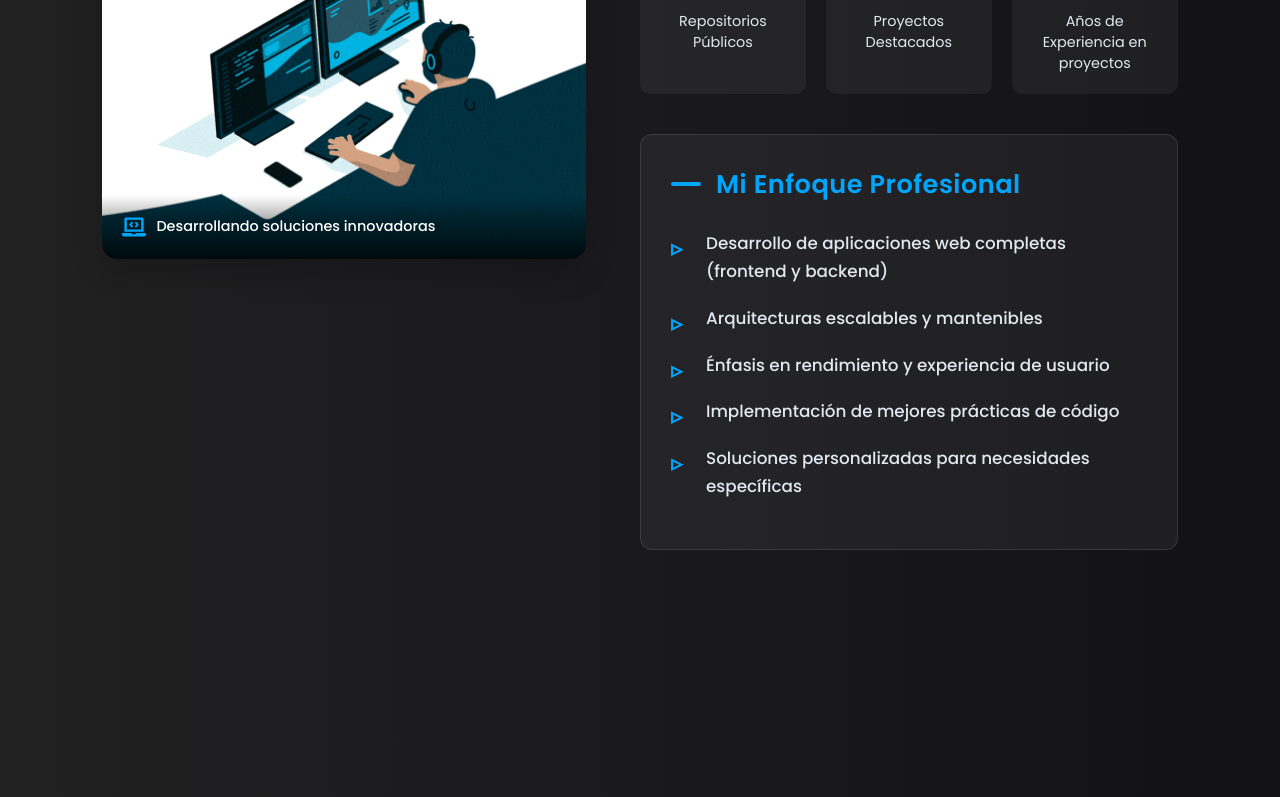
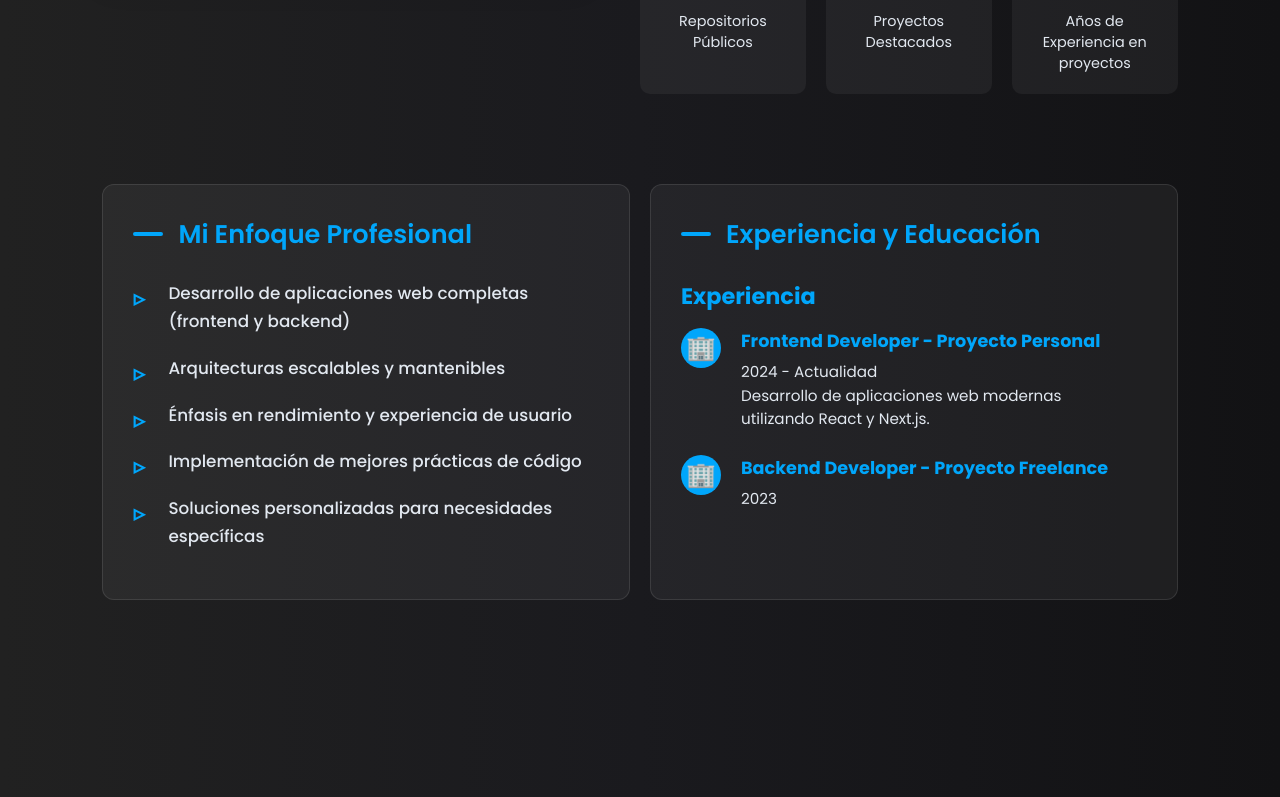
Before and after one commit to S4nti4goCoder/myportfolioreact, a React (Vite) app: page / in a window 1280 px wide. Shown: the part 1800-2597 px from the top of the page. Built offline with nearby package versions, Linux system fonts and the light colour scheme.

Commit message:
commit 2

```diff
--- a/src/App.jsx
+++ b/src/App.jsx
@@ -3,6 +3,7 @@ import Home from "./Home/Home";
 import Navbar from "./Components/Navbar/Navbar";
 import { ThemeProvider } from "./ThemeContext/ThemeContext";
 import Footer from "./Components/Footer/Footer";
+import ScrollToTop from "./Components/ScrollToTop/ScrollToTop";
 
 function App() {
   return (
@@ -14,6 +15,7 @@ function App() {
             <Route path="/" element={<Home />} />
           </Routes>
           <Footer />
+          <ScrollToTop />
         </Router>
       </ThemeProvider>
     </>
--- a/src/Components/About/About.css
+++ b/src/Components/About/About.css
@@ -1,4 +1,3 @@
-/* Estilos base */
 .about-details {
   width: 100%;
   padding: 0 8vw;
@@ -7,18 +6,19 @@
   scroll-margin-top: 100px;
 }
 
-.about-content {
+.about-top {
   display: flex;
-  align-items: center;
+  align-items: flex-start;
   justify-content: space-between;
   gap: 5%;
+  margin-bottom: 50px;
 }
 
-/* Contenedor del GIF */
 .about-gif-container {
-  position: relative;
   width: 45%;
   max-width: 500px;
+  margin: 0 auto;
+  position: relative;
   border-radius: 15px;
   overflow: hidden;
   box-shadow: 0 15px 30px rgba(0, 0, 0, 0.2);
@@ -59,10 +59,8 @@
   font-weight: 500;
 }
 
-/* Contenido informativo */
 .about-infos {
   flex: 1;
-  max-width: 50%;
 }
 
 .about-infos h1 {
@@ -72,12 +70,8 @@
   position: relative;
 }
 
-.highlight {
-  color: #00a6fb;
-}
-
 .about-infos h1::after {
-  content: '';
+  content: "";
   position: absolute;
   bottom: -10px;
   left: 0;
@@ -87,14 +81,17 @@
   border-radius: 2px;
 }
 
+.highlight {
+  color: #00a6fb;
+}
+
 .description {
   color: #4a4b6d;
+  font-size: 1.1rem;
   line-height: 1.8;
   margin-bottom: 30px;
-  font-size: 1.1rem;
 }
 
-/* Sección de experiencia */
 .experience-section {
   display: flex;
   justify-content: space-between;
@@ -136,9 +133,15 @@
   font-size: 0.9rem;
 }
 
-/* Enfoque profesional - Versión mejorada */
+.professional-focus-container {
+  display: flex;
+  flex-wrap: wrap;
+  justify-content: space-between;
+  gap: 20px;
+}
+
 .professional-focus {
-  margin-top: 40px;
+  flex: 1 1 calc(50% - 10px);
   padding: 30px;
   background: rgba(0, 166, 251, 0.05);
   border-radius: 12px;
@@ -153,12 +156,10 @@
   align-items: center;
   gap: 15px;
   font-weight: 600;
-  letter-spacing: 0.5px;
 }
 
 .professional-focus h3::before {
-  content: '';
-  display: inline-block;
+  content: "";
   width: 30px;
   height: 4px;
   background: #00a6fb;
@@ -166,7 +167,7 @@
 }
 
 .focus-list {
-  list-style-type: none;
+  list-style: none;
   padding-left: 0;
 }
 
@@ -174,10 +175,10 @@
   position: relative;
   padding-left: 35px;
   margin-bottom: 18px;
-  line-height: 1.7;
-  color: #2d3748;
   font-size: 1.05rem;
   font-weight: 500;
+  color: #2d3748;
+  line-height: 1.7;
   transition: all 0.3s ease;
 }
 
@@ -186,7 +187,7 @@
 }
 
 .focus-list li::before {
-  content: '▹';
+  content: "▹";
   position: absolute;
   left: 0;
   color: #00a6fb;
@@ -199,13 +200,70 @@
   transform: scale(1.3);
 }
 
-/* Tema oscuro - Versión mejorada */
+.timeline-container {
+  max-height: 230px;
+  overflow-y: auto;
+  position: relative;
+  padding-right: 10px;
+}
+
+.timeline-container::-webkit-scrollbar {
+  width: 6px;
+}
+
+.timeline-container::-webkit-scrollbar-thumb {
+  background-color: rgba(0, 166, 251, 0.5);
+  border-radius: 10px;
+}
+
+.section-title {
+  font-size: 1.4rem;
+  color: #00a6fb;
+  margin-bottom: 15px;
+}
+
+.timeline-item {
+  position: relative;
+  padding-left: 60px;
+  margin-bottom: 25px;
+}
+
+.timeline-icon {
+  position: absolute;
+  top: 0;
+  left: 0;
+  background: #00a6fb;
+  color: white;
+  width: 40px;
+  height: 40px;
+  border-radius: 50%;
+  font-size: 1.5rem;
+  display: flex;
+  align-items: center;
+  justify-content: center;
+}
+
+.timeline-content h5 {
+  font-size: 1.1rem;
+  margin-bottom: 5px;
+  color: #232155;
+}
+
+.timeline-date,
+.timeline-content p {
+  font-size: 0.95rem;
+  color: #4a4b6d;
+}
+
 html.dark .about-infos h1,
 html.dark .description {
   color: #f9f9f9;
 }
 
-html.dark .experience-text {
+html.dark .experience-text,
+html.dark .focus-list li,
+html.dark .timeline-date,
+html.dark .timeline-content p {
   color: #e2e8f0;
 }
 
@@ -215,53 +273,46 @@ html.dark .professional-focus {
   border-color: rgba(255, 255, 255, 0.1);
 }
 
-html.dark .professional-focus h3 {
+html.dark .professional-focus h3,
+html.dark .timeline-content h5 {
   color: #00a6fb;
 }
 
-html.dark .focus-list li {
-  color: #e2e8f0;
-}
-
-/* Responsive */
 @media (max-width: 1200px) {
-  .about-content {
+  .about-top {
     gap: 3%;
   }
 }
 
 @media (max-width: 992px) {
-  .about-content {
+  .about-top {
     flex-direction: column;
+    align-items: center;
+    text-align: center;
   }
-
   .about-gif-container {
     width: 80%;
-    margin-bottom: 40px;
+    margin-bottom: 30px;
   }
-
   .about-infos {
     max-width: 100%;
-    text-align: center;
   }
-
   .about-infos h1::after {
     left: 50%;
     transform: translateX(-50%);
   }
-
   .experience-section {
     flex-wrap: wrap;
   }
-
   .experience-card {
     min-width: calc(50% - 10px);
   }
-
+  .professional-focus {
+    flex: 1 1 100%;
+  }
   .professional-focus h3 {
     justify-content: center;
   }
-
   .professional-focus h3::before {
     display: none;
   }
@@ -271,7 +322,6 @@ html.dark .focus-list li {
   .professional-focus {
     padding: 25px 20px;
   }
-
   .focus-list li {
     padding-left: 30px;
     font-size: 1rem;
@@ -282,15 +332,12 @@ html.dark .focus-list li {
   .experience-card {
     min-width: 100%;
   }
-
   .about-gif-container {
     width: 100%;
   }
-
   .professional-focus h3 {
     font-size: 1.4rem;
   }
-
   .focus-list li::before {
     font-size: 1.2rem;
   }
--- a/src/Components/About/About.jsx
+++ b/src/Components/About/About.jsx
@@ -1,11 +1,18 @@
 import "./About.css";
 import codingGif from "../../assets/coding.gif";
-import { FaAward, FaProjectDiagram, FaUsers, FaLaptopCode } from "react-icons/fa";
+import {
+  FaAward,
+  FaProjectDiagram,
+  FaUsers,
+  FaLaptopCode,
+} from "react-icons/fa";
 
 const About = () => {
   return (
     <div className="about-details" id="about">
-      <div className="about-content">
+      {/* Fila 1: Gif + Información */}
+      <div className="about-top">
+        {/* GIF */}
         <div className="about-gif-container">
           <img
             src={codingGif}
@@ -19,15 +26,16 @@ const About = () => {
           </div>
         </div>
 
+        {/* SOBRE MI */}
         <div className="about-infos">
           <h1>
             Sobre <span className="highlight">Mí</span>
           </h1>
           <p className="description">
-            Desarrollador Frontend y Backend con experiencia en múltiples tecnologías.
-            Apasionado por crear aplicaciones web eficientes y escalables.
-            Autodidacta comprometido con el aprendizaje continuo y las mejores
-            prácticas de desarrollo.
+            Desarrollador Frontend y Backend con experiencia en múltiples
+            tecnologías. Apasionado por crear aplicaciones web eficientes y
+            escalables. Autodidacta comprometido con el aprendizaje continuo y
+            las mejores prácticas de desarrollo.
           </p>
 
           <div className="experience-section">
@@ -46,22 +54,99 @@ const About = () => {
             <div className="experience-card">
               <FaUsers className="experience-icon" />
               <span className="experience-number">1+</span>
-              <p className="experience-text">Años de Experiencia en proyectos</p>
+              <p className="experience-text">
+                Años de Experiencia en proyectos
+              </p>
             </div>
           </div>
-
+        </div>
+      </div>
+      {/* Fila 2: Bloques de enfoque */}
+      <div className="professional-focus-container">
+        {/* Primer bloque */}
         <div className="professional-focus">
           <h3>Mi Enfoque Profesional</h3>
           <ul className="focus-list">
-              <li>Desarrollo de aplicaciones web completas (frontend y backend)</li>
+            <li>
+              Desarrollo de aplicaciones web completas (frontend y backend)
+            </li>
             <li>Arquitecturas escalables y mantenibles</li>
             <li>Énfasis en rendimiento y experiencia de usuario</li>
             <li>Implementación de mejores prácticas de código</li>
             <li>Soluciones personalizadas para necesidades específicas</li>
           </ul>
         </div>
+        {/* Segundo bloque: Educación + Experiencia */}
+        <div className="professional-focus">
+          <h3>Experiencia y Educación</h3>
+          <div className="timeline-container">
+            {/* Experiencia */}
+            <div className="timeline-section">
+              <h4 className="section-title">Experiencia</h4>
+
+              <div className="timeline-item">
+                <div className="timeline-icon experience-icon">🏢</div>
+                <div className="timeline-content">
+                  <h5>Frontend Developer - Proyecto Personal</h5>
+                  <span className="timeline-date">2024 - Actualidad</span>
+                  <p>
+                    Desarrollo de aplicaciones web modernas utilizando React y
+                    Next.js.
+                  </p>
                 </div>
               </div>
+
+              <div className="timeline-item">
+                <div className="timeline-icon experience-icon">🏢</div>
+                <div className="timeline-content">
+                  <h5>Backend Developer - Proyecto Freelance</h5>
+                  <span className="timeline-date">2023</span>
+                  <p>
+                    Desarrollo de APIs RESTful y administración de bases de
+                    datos MySQL.
+                  </p>
+                </div>
+              </div>
+            </div>
+            {/* Educación */}
+            <div className="timeline-section">
+              <h4 className="section-title">Educación</h4>
+
+              <div className="timeline-item">
+                <div className="timeline-icon education-icon">🎓</div>
+                <div className="timeline-content">
+                  <h5>Actualmente</h5>
+                  <span className="timeline-date">
+                    07 de diciembre del 2023
+                  </span>
+                  <p>Sigo aprendiendo nuevas habilidades.</p>
+                </div>
+              </div>
+
+              <div className="timeline-item">
+                <div className="timeline-icon education-icon">🎓</div>
+                <div className="timeline-content">
+                  <h5>Diplomatura en Desarrollo Web con NEXTJS</h5>
+                  <span className="timeline-date">07 de agosto del 2023</span>
+                  <p>Aprendí Next.js, Tailwind, bases de datos y TypeScript.</p>
+                </div>
+              </div>
+
+              <div className="timeline-item">
+                <div className="timeline-icon education-icon">🎓</div>
+                <div className="timeline-content">
+                  <h5>Diplomatura en Desarrollo Web con JavaScript</h5>
+                  <span className="timeline-date">27 de febrero del 2023</span>
+                  <p>Aprendí HTML, CSS, JavaScript y bases de datos SQL.</p>
+                </div>
+              </div>
+            </div>
+          </div>{" "}
+          {/* timeline-container */}
+        </div>{" "}
+        {/* professional-focus */}
+      </div>{" "}
+      {/* professional-focus-container */}
     </div>
   );
 };
--- /dev/null
+++ b/src/Components/ScrollToTop/ScrollToTop.css
@@ -0,0 +1,46 @@
+.scroll-to-top {
+  position: fixed;
+  bottom: 30px;
+  right: 30px;
+  background: #00a6fb;
+  color: white;
+  width: 45px;
+  height: 45px;
+  border-radius: 50%;
+  display: flex;
+  align-items: center;
+  justify-content: center;
+  cursor: pointer;
+  z-index: 1000;
+  font-size: 1.5rem;
+  transition: all 0.4s ease;
+  box-shadow: 0 4px 10px rgba(0, 0, 0, 0.3);
+}
+
+.scroll-to-top:hover {
+  background: #00a6fb;
+  transform: translateY(-5px);
+}
+.scroll-to-top {
+    position: fixed;
+    bottom: 30px;
+    right: 30px;
+    background: #00a6fb;
+    color: white;
+    width: 45px;
+    height: 45px;
+    border-radius: 50%;
+    display: flex;
+    align-items: center;
+    justify-content: center;
+    cursor: pointer;
+    z-index: 1000;
+    font-size: 1.5rem;
+    transition: all 0.4s ease;
+    box-shadow: 0 4px 10px rgba(0, 0, 0, 0.3);
+  }
+
+  .scroll-to-top:hover {
+    background: #0582ca;
+    transform: translateY(-5px);
+  }
--- /dev/null
+++ b/src/Components/ScrollToTop/ScrollToTop.jsx
@@ -0,0 +1,38 @@
+import { useState, useEffect } from "react";
+import { FaChevronUp } from "react-icons/fa";
+import "./ScrollToTop.css";
+
+const ScrollToTop = () => {
+  const [isVisible, setIsVisible] = useState(false);
+
+  useEffect(() => {
+    const toggleVisibility = () => {
+      if (window.scrollY > 300) {
+        setIsVisible(true);
+      } else {
+        setIsVisible(false);
+      }
+    };
+
+    window.addEventListener("scroll", toggleVisibility);
+
+    return () => window.removeEventListener("scroll", toggleVisibility);
+  }, []);
+
+  const scrollToTop = () => {
+    window.scrollTo({
+      top: 0,
+      behavior: "smooth",
+    });
+  };
+
+  return (
+    isVisible && (
+      <div className="scroll-to-top" onClick={scrollToTop}>
+        <FaChevronUp />
+      </div>
+    )
+  );
+};
+
+export default ScrollToTop;
```
Also changed, not shown: src/Components/ContacForm/ContactForm.jsx (+11 -6 lines), 1 other file (tests, documents, lock files or other folders). Lines whose indentation alone changed are shown as unchanged.
